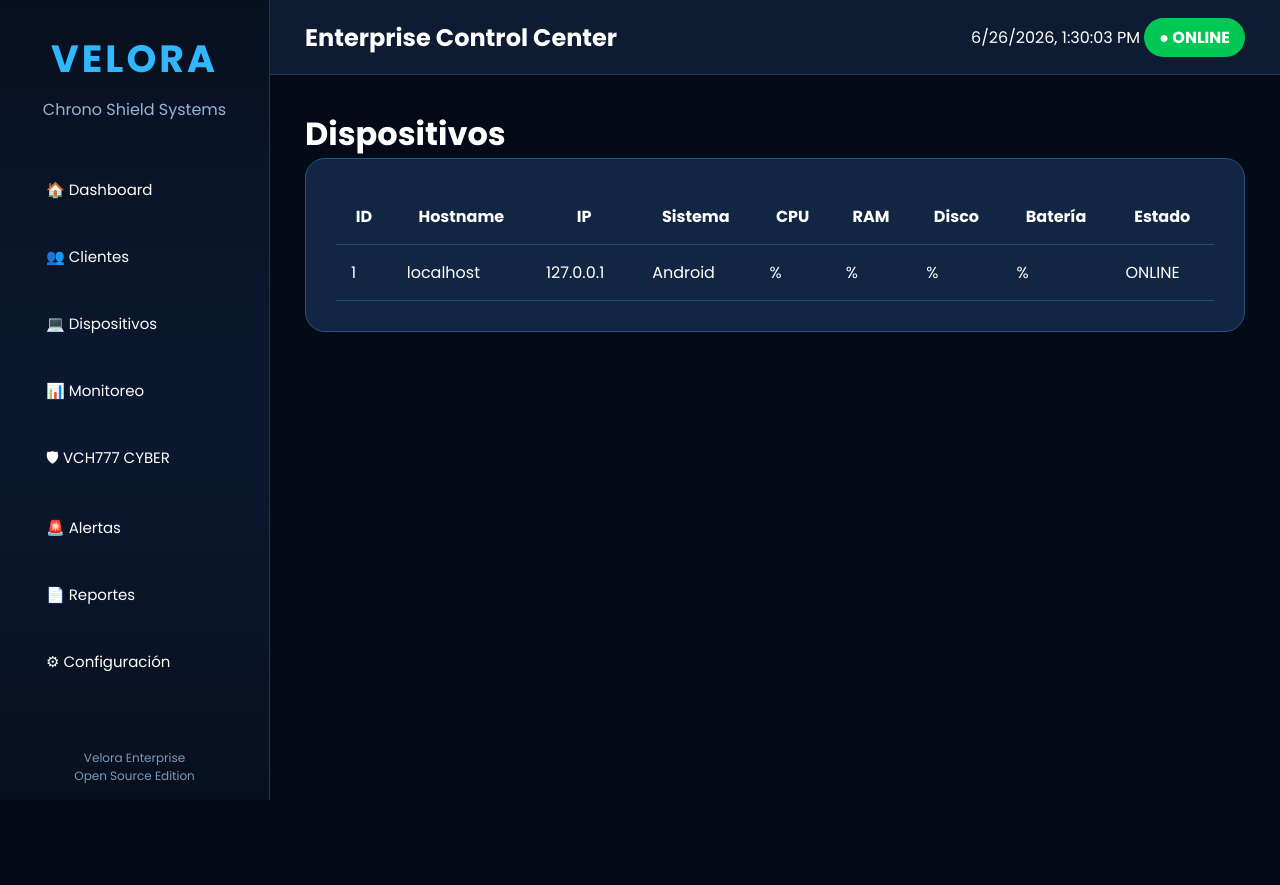
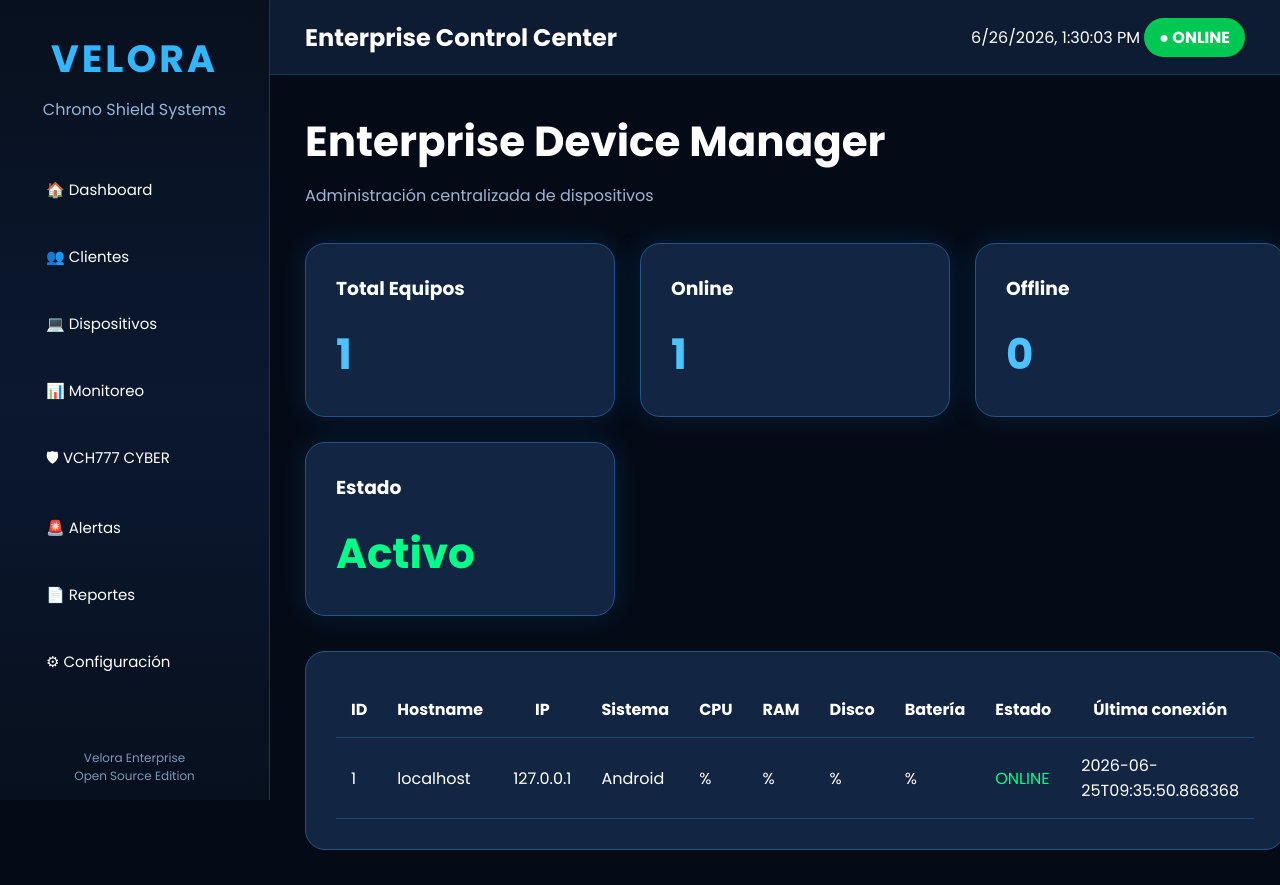
Before and after one commit to contactochronoshield-cyber/Velora-Interprise-, a Flask app: page /devices in a window 1280 px wide. Before the commit the page ends 800 px from the top, so only its background shows below. Run offline with Flask 3, Linux system fonts and the light colour scheme; data comes from the database, SQL or seed files in the repository.

Commit message:
Enterprise Device Manager

```diff
--- a/templates/devices.html
+++ b/templates/devices.html
@@ -2,46 +2,158 @@
 
 {% block content %}
 
-<h1>Dispositivos</h1>
+<div class="hero">
+
+<div>
+
+<h1>Enterprise Device Manager</h1>
+
+<p>Administración centralizada de dispositivos</p>
+
+</div>
+
+</div>
+
+<div class="cards">
+
+<div class="card">
+
+<h3>Total Equipos</h3>
+
+<h1>{{devices|length}}</h1>
+
+</div>
+
+<div class="card">
+
+<h3>Online</h3>
+
+<h1 id="online">0</h1>
+
+</div>
+
+<div class="card">
+
+<h3>Offline</h3>
+
+<h1 id="offline">0</h1>
+
+</div>
+
+<div class="card">
+
+<h3>Estado</h3>
+
+<h1 style="color:#00ff88;">Activo</h1>
+
+</div>
+
+</div>
 
 <div class="panel">
 
 <table>
 
+<thead>
+
 <tr>
 
 <th>ID</th>
+
 <th>Hostname</th>
+
 <th>IP</th>
+
 <th>Sistema</th>
+
 <th>CPU</th>
+
 <th>RAM</th>
+
 <th>Disco</th>
+
 <th>Batería</th>
+
 <th>Estado</th>
 
+<th>Última conexión</th>
+
 </tr>
+
+</thead>
+
+<tbody>
 
 {% for d in devices %}
 
 <tr>
 
 <td>{{d.id}}</td>
+
 <td>{{d.hostname}}</td>
+
 <td>{{d.ip}}</td>
+
 <td>{{d.system}}</td>
+
 <td>{{d.cpu}}%</td>
+
 <td>{{d.ram}}%</td>
+
 <td>{{d.disk}}%</td>
+
 <td>{{d.battery}}%</td>
-<td>{{d.status}}</td>
+
+<td>
+
+{% if d.status=="ONLINE" %}
+
+<span style="color:#00ff88;">ONLINE</span>
+
+{% else %}
+
+<span style="color:red;">OFFLINE</span>
+
+{% endif %}
+
+</td>
+
+<td>{{d.last_seen}}</td>
 
 </tr>
 
 {% endfor %}
 
+</tbody>
+
 </table>
 
 </div>
 
+<script>
+
+let online=0;
+
+let offline=0;
+
+document.querySelectorAll("tbody tr").forEach(function(row){
+
+if(row.innerHTML.includes("ONLINE")){
+
+online++;
+
+}else{
+
+offline++;
+
+}
+
+});
+
+document.getElementById("online").innerHTML=online;
+
+document.getElementById("offline").innerHTML=offline;
+
+</script>
+
 {% endblock %}
```
